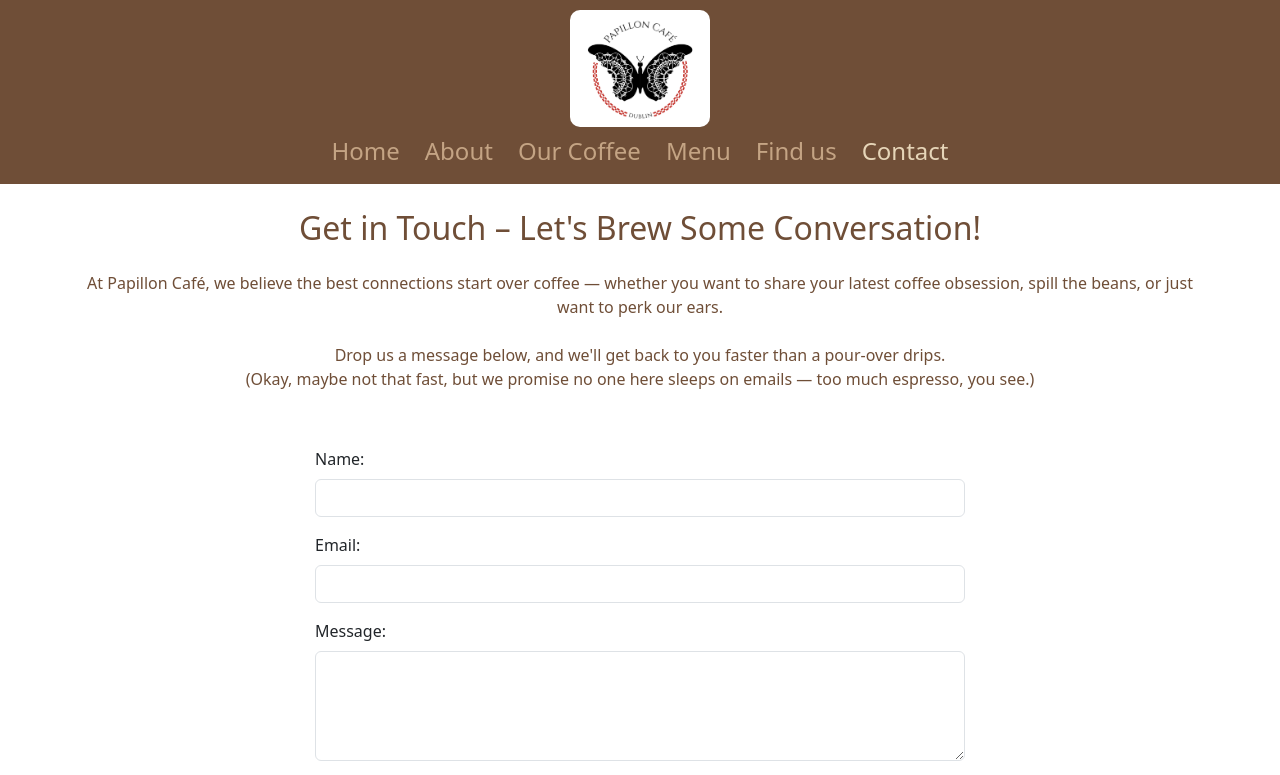
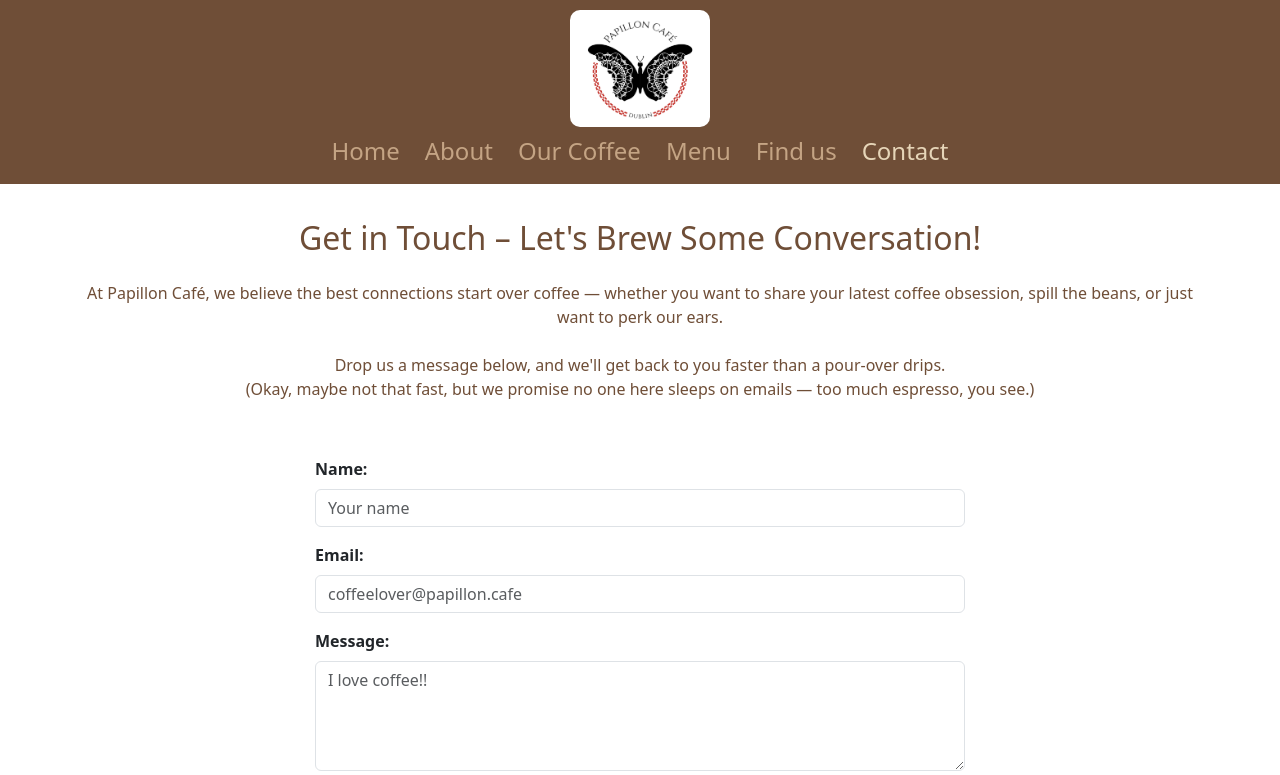
Before and after one commit to ACSD-GROUP-PROECT-2025/Papillon-Coffee-Shop, a React (Create React App) app: page /contact in a window 1280 px wide. Shown: the top 775 px of the page. Built offline with nearby package versions, Linux system fonts and the light colour scheme.

Commit message:
Contact Form

```diff
--- a/src/App.css
+++ b/src/App.css
@@ -240,7 +240,7 @@ h1 {
   margin: auto;
   padding-bottom: 15px;
   color: #6F4E37 !important;
-  padding-top: 25px;
+  padding-top: 35px;
 }
 
 h2 {
@@ -248,7 +248,7 @@ h2 {
   margin: auto;
   padding-bottom: 15px;
   color: #6F4E37 !important;
-  padding-top: 25px;
+  padding-top: 35px;
 }
 
 h3 {
--- a/src/views/Contact.js
+++ b/src/views/Contact.js
@@ -1,7 +1,59 @@
-import React from "react";
+import React, { useState } from "react";
 import 'bootstrap/dist/css/bootstrap.min.css';
 
 const Contact = () => {
+  const [formData, setFormData] = useState({
+    name: '',
+    email: '',
+    message: ''
+  });
+  const [isSubmitting, setIsSubmitting] = useState(false);
+  const [submitStatus, setSubmitStatus] = useState(null);
+
+  const handleChange = (e) => {
+    const { name, value } = e.target;
+    setFormData(prev => ({
+      ...prev,
+      [name]: value
+    }));
+  };
+
+  const handleSubmit = async (e) => {
+    e.preventDefault();
+    setIsSubmitting(true);
+    setSubmitStatus(null);
+
+    try {
+      const response = await fetch("https://formspree.io/f/mblgbjqq", {
+        method: "POST",
+        headers: {
+          'Accept': 'application/json',
+          'Content-Type': 'application/json',
+        },
+        body: JSON.stringify({
+          name: formData.name,
+          email: formData.email,
+          message: formData.message,
+          _subject: "Papillon Café Webform"
+        }),
+      });
+
+      if (response.ok) {
+        setSubmitStatus('success');
+        setFormData({ name: '', email: '', message: '' });
+      } else {
+        const errorData = await response.json();
+        console.error('Formspree error:', errorData);
+        setSubmitStatus('error');
+      }
+    } catch (error) {
+      console.error('Network error:', error);
+      setSubmitStatus('error');
+    } finally {
+      setIsSubmitting(false);
+    }
+  };
+
   return (
     <div className="container d-flex flex-column align-items-center justify-content-center text-center">
       <h2>Get in Touch – Let's Brew Some Conversation!</h2>
@@ -11,28 +63,73 @@ const Contact = () => {
         <br/><br/>
         Drop us a message below, and we'll get back to you faster than a pour-over drips. <br/>(Okay, maybe not that fast, but we promise no one here sleeps on emails — too much espresso, you see.)</p>
 
-        <form
-          action="mailto:x24172901@student.ncirl.ie?subject=Papillon%20Café%20Webpage%20Contact"
-          method="post"
-          encType="text/plain"
-          className="w-100"
-        >
+        {submitStatus === 'success' && (
+          <div className="alert alert-success">
+            Thank you! Your message has been sent successfully. We'll get back to you soon!
+          </div>
+        )}
+
+        {submitStatus === 'error' && (
+          <div className="alert alert-danger">
+            Oops! Something went wrong while sending your message. Please try again later.
+          </div>
+        )}
+
+        <form onSubmit={handleSubmit} className="w-100">
           <div className="mb-3">
-            <label className="form-label">Name:</label>
-            <input type="text" name="Name" className="form-control" required />
+            <label htmlFor="name" className="form-label"><b>Name:</b></label>
+            <input
+              type="text"
+              id="name"
+              name="name"
+              placeholder="Your name"
+              className="form-control"
+              value={formData.name}
+              onChange={handleChange}
+              required
+            />
           </div>
 
           <div className="mb-3">
-            <label className="form-label">Email:</label>
-            <input type="email" name="Email" className="form-control" required />
+            <label htmlFor="email" className="form-label"><b>Email:</b></label>
+            <input
+              type="email"
+              id="email"
+              name="email"
+              placeholder="coffeelover@papillon.cafe"
+              className="form-control"
+              value={formData.email}
+              onChange={handleChange}
+              required
+            />
           </div>
 
           <div className="mb-3">
-            <label className="form-label">Message:</label>
-            <textarea name="Message" className="form-control" required rows="4"></textarea>
+            <label htmlFor="message" className="form-label"><b>Message:</b></label>
+            <textarea
+              id="message"
+              name="message"
+              className="form-control"
+              placeholder="I love coffee!!"
+              value={formData.message}
+              onChange={handleChange}
+              required
+              rows="4"
+            ></textarea>
           </div>
 
-          <button type="submit" className="button">Send</button>
+          <button
+            type="submit"
+            className="button"
+            disabled={isSubmitting}
+          >
+            {isSubmitting ? (
+              <>
+                <span className="spinner-border spinner-border-sm me-2" role="status" aria-hidden="true"></span>
+                Sending...
+              </>
+            ) : 'Send'}
+          </button>
         </form>
       </div>
     </div>
```
